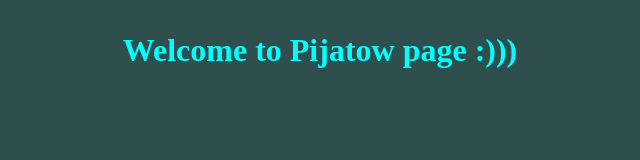
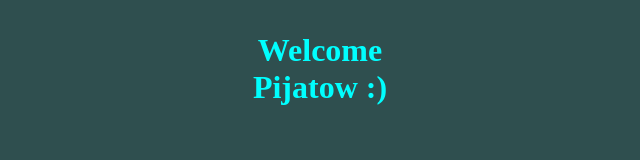
Before and after one commit to Pijatow-zz/Pijatow.github.io, a plain HTML site: page index.html in a window 1280 px wide. Shown: the whole page, without its empty margins (320-960 px from the left). Drawn offline with Linux system fonts and the light colour scheme.

Commit message:
Update index.html

```diff
--- a/index.html
+++ b/index.html
@@ -2,14 +2,14 @@
 <html lang="en">
 
 <head>
-    <title>Django Proj1</title>
+    <title>Pijatow</title>
 </head>
 
 <body style="background-color: darkslategray; color: aqua;">
 
     <h1>
         <div style="text-align: center;">
-            <p>Welcome to Pijatow page :)))</p>
+            <p>Welcome <br> Pijatow :)</p>
         </div>
     </h1>
 
```
